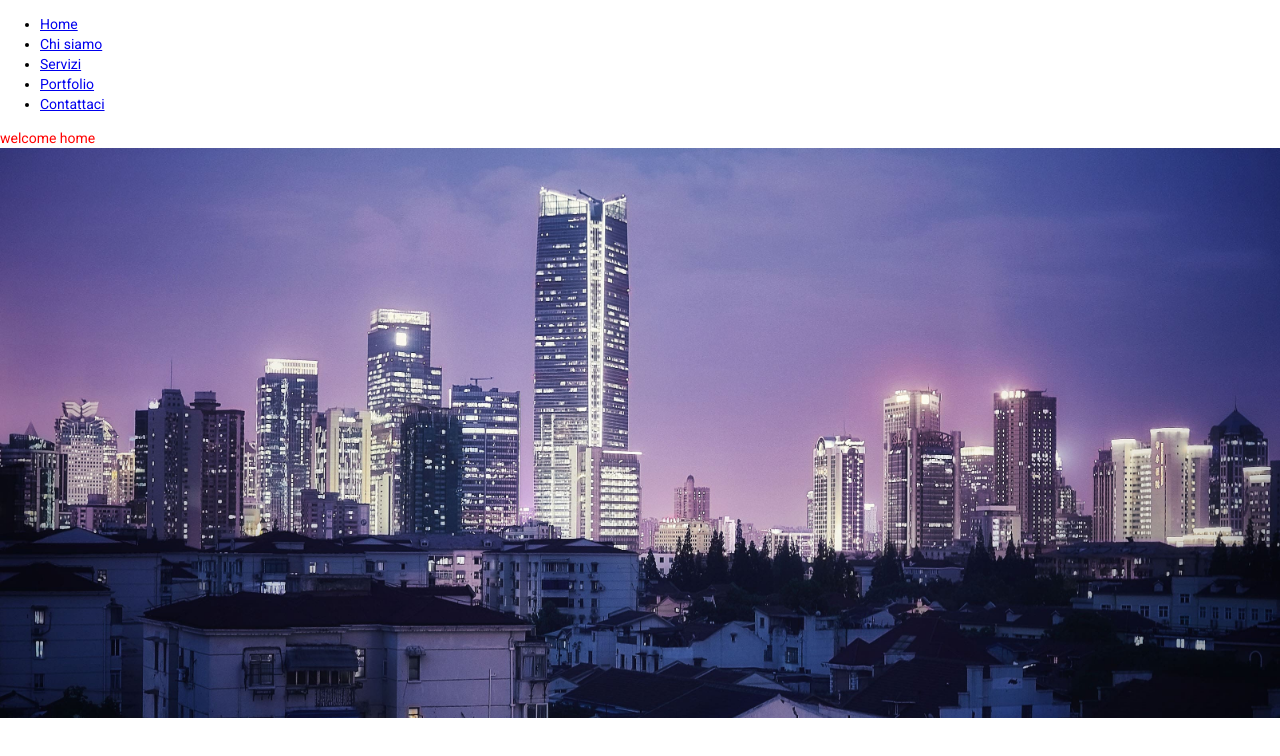
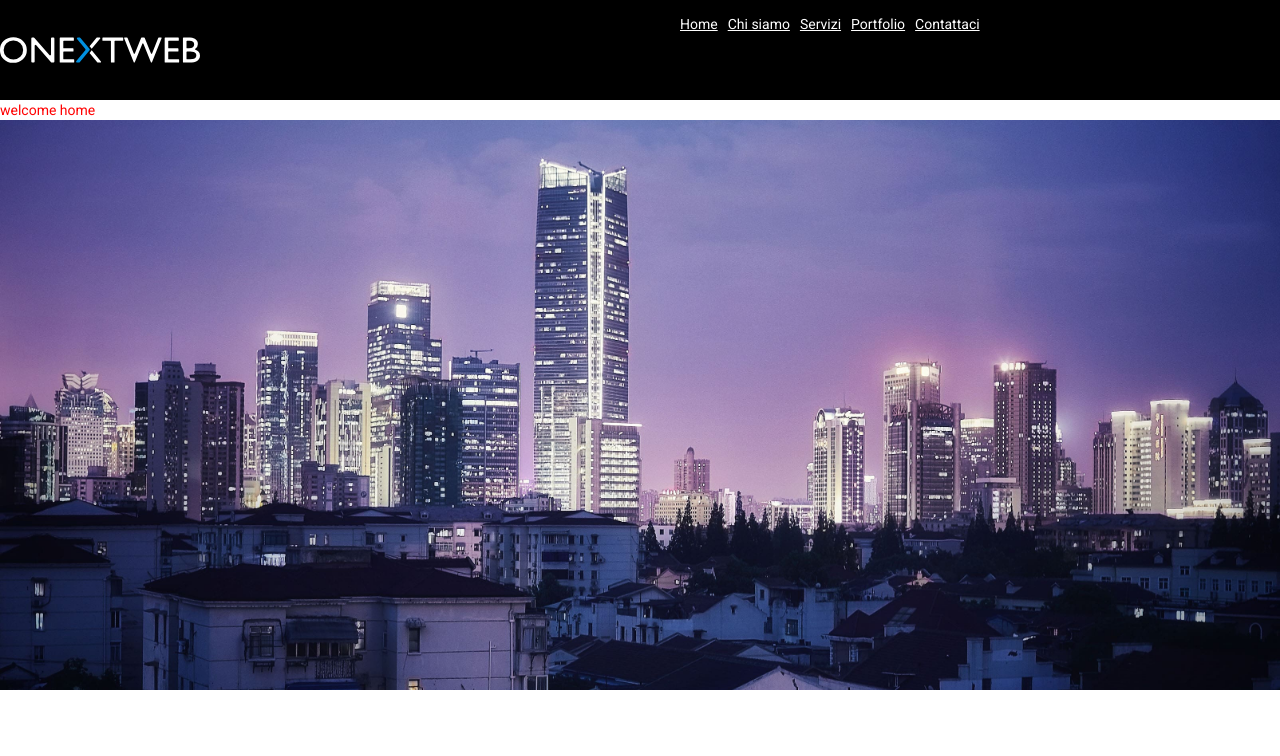
Before and after one commit to fabiopier/onextweb, an Angular app: page / in a window 1280 px wide. Shown: the top 756 px of the page. Built offline with nearby package versions, Linux system fonts and the light colour scheme.

Commit message:
added menu

```diff
--- a/src/app/components/menu/menu.component.html
+++ b/src/app/components/menu/menu.component.html
@@ -1,4 +1,9 @@
-<nav class="navbar">
+<nav class="navbar containerFull">
+  <div class="containerMaxWidth">
+    <div class="navbar__logo">
+      <img src="/assets/home/logo.svg" style="width: 200px; height: 100px;">
+    </div>
+    <div class="navbar__menu">
       <ul>
         <li><a routerLink="home" routerLinkActive="active">Home</a></li>
         <li><a routerLink="whoweare" >Chi siamo</a></li>
@@ -6,4 +11,6 @@
         <li><a routerLink="portfolio">Portfolio</a></li>
         <li><a routerLink="contact">Contattaci</a></li>
       </ul>
+    </div>
+  </div>
 </nav>
--- a/src/app/components/menu/menu.component.scss
+++ b/src/app/components/menu/menu.component.scss
@@ -0,0 +1,27 @@
+.navbar{
+    height: 100px;
+    background-color:black;
+    .navbar__logo{
+        float: left;
+        width:50%;
+        //background-color:red;
+        height: 100px;
+    }
+    .navbar__menu{
+        float: left;
+        width:50%;
+       // background-color:green;
+        height: 100px;
+    ul{
+
+        li{
+            display: inline;
+            margin-right: 10px;
+
+            a{
+                color: white;
+            }
+        }
+    }
+   }
+}
--- a/src/styles.scss
+++ b/src/styles.scss
@@ -381,3 +381,13 @@ body{
 
 
 /* Generic class*/
+
+.containerFull{
+    width: 100%;
+}
+
+.containerMaxWidth{
+   max-width: 1440px;
+   margin-left: auto;
+   margin-right: auto;
+}
```
Also changed, not shown: src/assets/home/logo.svg, 5 other files (tests, documents, lock files or other folders). Lines whose indentation alone changed are shown as unchanged.
